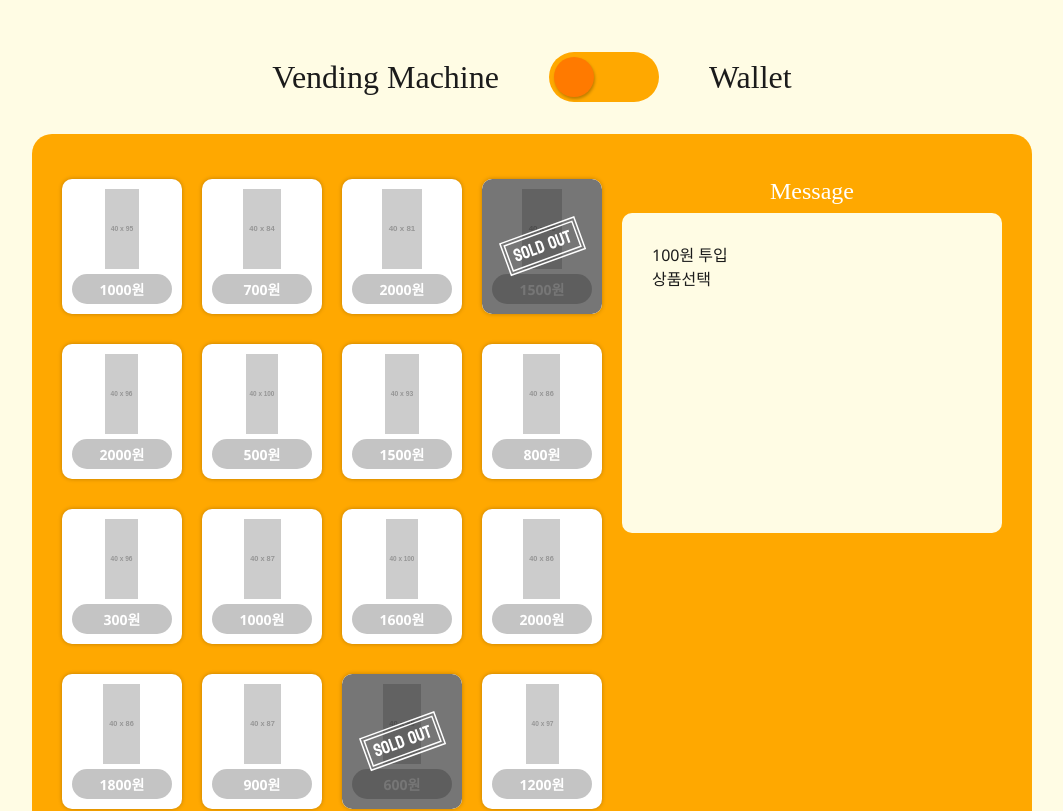
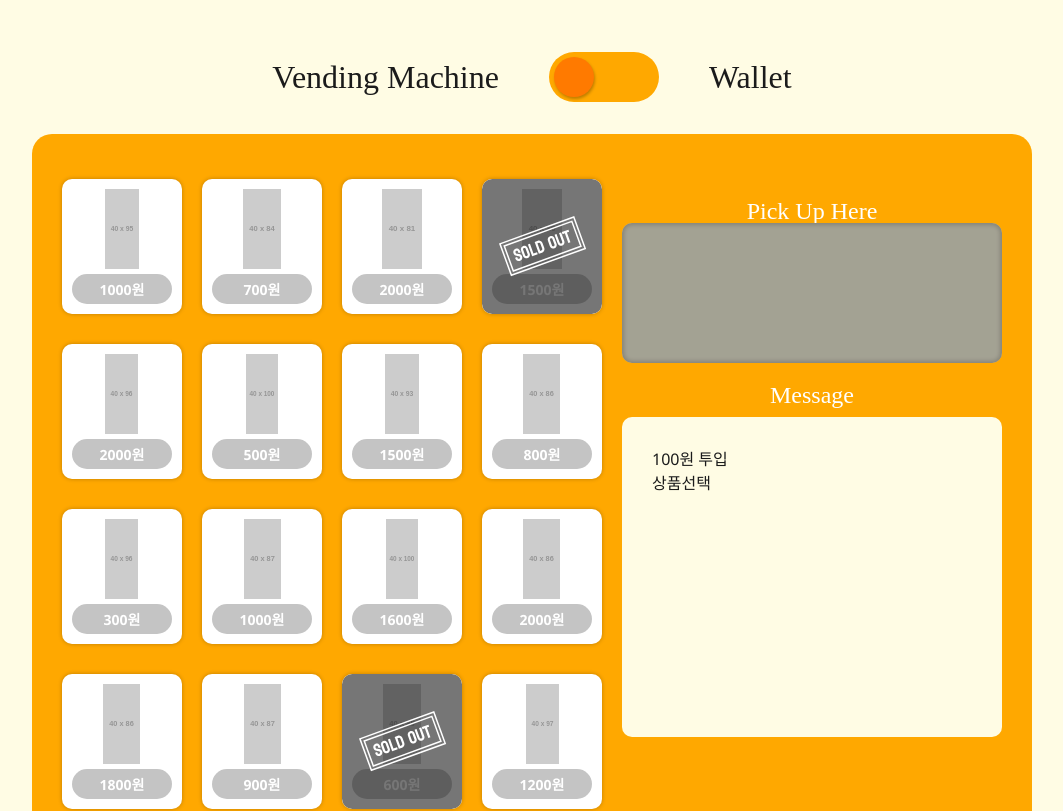
Before and after one commit to codesquad-members-2022/fe-vm, a React (Create React App) app: page / in a window 1280 px wide. Shown: the top 811 px of the page, without its empty margins (108-1171 px from the left). Built offline with nearby package versions, Linux system fonts and the light colour scheme; a web font is replaced by a local one.

Commit message:
feat: PickUpBox 컴포넌트 추가

```diff
--- a/src/Components/Contents/VendingMachine/MachineRight.jsx
+++ b/src/Components/Contents/VendingMachine/MachineRight.jsx
@@ -1,9 +1,11 @@
+import PickUpBox from './PickUpBox';
 import MessageBox from '../MessageBox';
 
 export default function MachineRight() {
   return (
-    <>
+    <div>
+      <PickUpBox />
       <MessageBox />
-    </>
+    </div>
   );
 }
--- /dev/null
+++ b/src/Components/Contents/VendingMachine/PickUpBox.jsx
@@ -0,0 +1,62 @@
+import styled from 'styled-components';
+import {
+  FontSize,
+  Color,
+  Radius10,
+  Relative,
+  Absolute,
+} from '../../../Assets/Common.style';
+import EnTitle from '../../EnTitle';
+
+export default function PickUpBox() {
+  return (
+    <PickUpContents>
+      <EnTitle
+        title="Pick Up Here"
+        tag="h3"
+        size={FontSize.LARGE}
+        color={Color.WHITE}
+      />
+      <ProductPickUp>
+        <TargetProduct>{/* 구매한 상품 이미지 들어가기 */}</TargetProduct>
+      </ProductPickUp>
+    </PickUpContents>
+  );
+}
+
+const PickUpContents = styled.div`
+  margin: 20px 0;
+  text-align: center;
+`;
+
+const ProductPickUp = styled.div`
+  ${Relative}
+  width: 100%;
+  height: 140px;
+  ${Radius10}
+  background: ${Color.BACKGROUND};
+  box-shadow: inset 0px 0px 4px 2px rgba(0, 0, 0, 0.2);
+  overflow: hidden;
+
+  &::before {
+    content: '';
+    ${Absolute}
+    top: 0;
+    left: 0;
+    width: 100%;
+    height: 100%;
+    background: ${Color.BLACK};
+    opacity: 0.4;
+    transition: 0.5s;
+    z-index: 1;
+  }
+`;
+
+const TargetProduct = styled.div`
+  ${Absolute}
+  left: 0;
+  right: 0;
+  height: 100%;
+  bottom: 100%;
+  transition: 0.3s;
+`;
```
